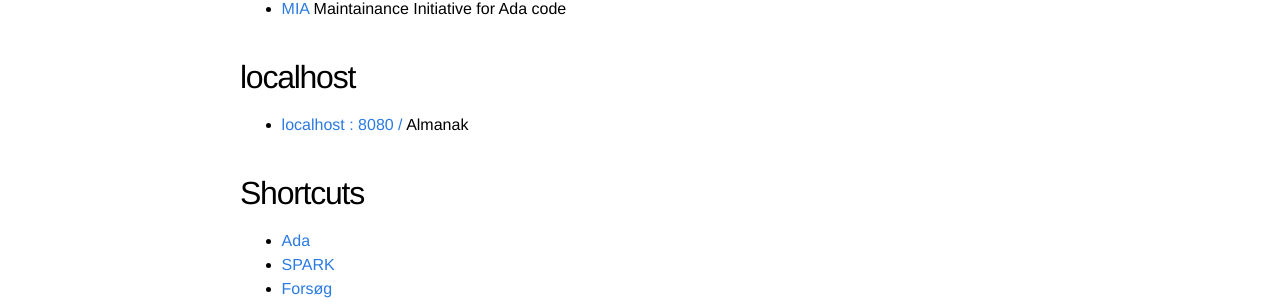
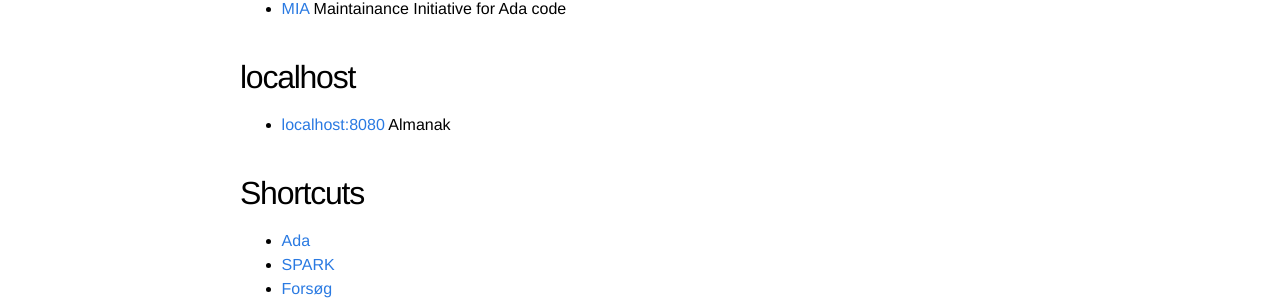
Before and after one commit to quornings/quornings.github.io, a Jekyll site: the page built from index.md, in a window 1280 px wide. Shown: the part 311-615 px from the top of the page. Built offline with Jekyll 4.4.1, drawn with Linux system fonts in a browser that asks for light colours.

```diff
--- a/index.md
+++ b/index.md
@@ -12,7 +12,7 @@ Ada
 
 localhost
 ----
-- [localhost : 8080 /](http://localhost:8080/) Almanak
+- [localhost:8080](http://localhost:8080) Almanak
 
 Shortcuts
 ----
```
